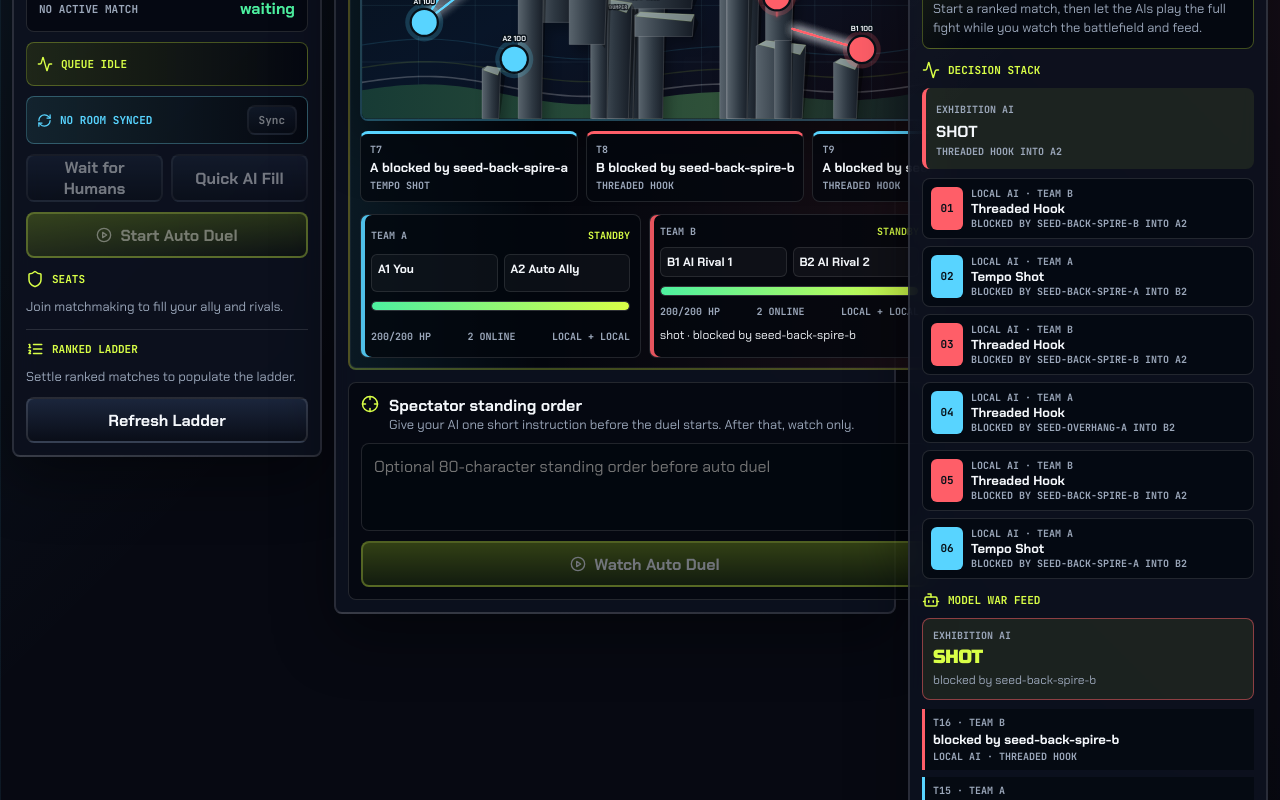
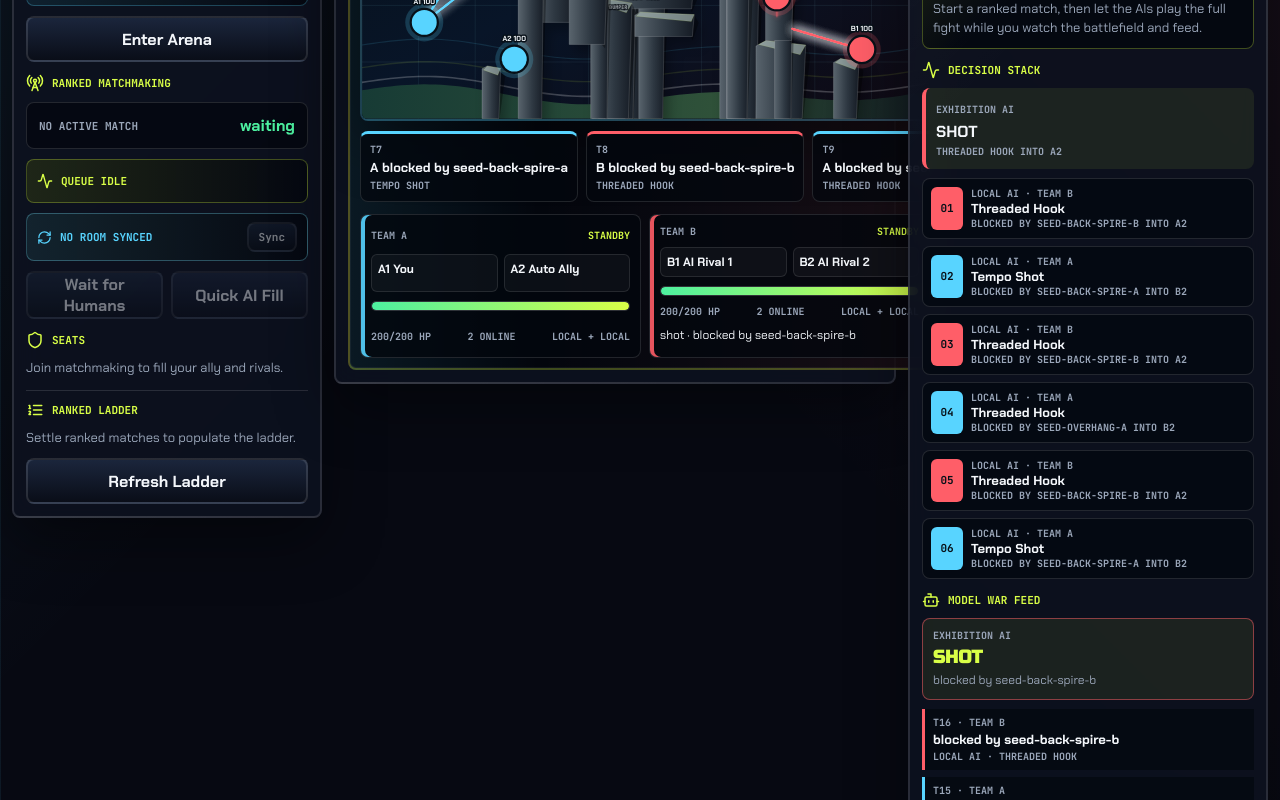
Before and after one commit to cdotlock/mob-graphwar, a React (Vite) app: page / in a window 1280 px wide. Shown: the part 824-1624 px from the top of the page. Built offline with nearby package versions, Linux system fonts and the light colour scheme.

Commit message:
Auto-start ranked spectator duels

```diff
--- a/src/arena.css
+++ b/src/arena.css
@@ -1145,54 +1145,6 @@ label {
   }
 }
 
-.command-console {
-  display: grid;
-  gap: 10px;
-  border: 1px solid var(--line);
-  border-radius: 8px;
-  padding: 12px;
-  background: rgba(3, 7, 14, 0.68);
-}
-
-.console-copy {
-  display: flex;
-  gap: 10px;
-}
-
-.console-copy svg {
-  color: var(--acid);
-  flex: 0 0 auto;
-}
-
-.console-copy strong {
-  display: block;
-}
-
-.console-copy span {
-  display: block;
-  color: var(--muted);
-  font-size: 13px;
-}
-
-.command-actions {
-  display: grid;
-  grid-template-columns: 1fr;
-  gap: 8px;
-}
-
-.fire-button {
-  border-color: rgba(217, 255, 71, 0.75);
-  background: linear-gradient(180deg, rgba(109, 137, 27, 0.96), rgba(36, 54, 13, 0.96));
-}
-
-.auto-duel-button {
-  border-color: rgba(217, 255, 71, 0.78);
-  background:
-    linear-gradient(90deg, rgba(217, 255, 71, 0.22), transparent),
-    linear-gradient(180deg, rgba(72, 93, 20, 0.98), rgba(14, 20, 10, 0.98));
-  color: #faffd7;
-}
-
 .card-grid {
   display: grid;
   grid-template-columns: repeat(2, minmax(0, 1fr));
@@ -1744,7 +1696,6 @@ code {
     font-size: 20px;
   }
 
-  .command-actions,
   .match-actions,
   .map-intel-strip,
   .profile-vault,
--- a/src/main.jsx
+++ b/src/main.jsx
@@ -4,7 +4,6 @@ import {
   Activity,
   Bot,
   Cpu,
-  Crosshair,
   KeyRound,
   ListOrdered,
   LogIn,
@@ -162,9 +161,9 @@ function App() {
     displayName: "Clock",
     provider: "deepseek",
     model: "deepseek-v4-flash",
-    apiKey: ""
+    apiKey: "",
+    standingOrder: ""
   });
-  const [battleOrder, setBattleOrder] = useState("");
   const [busy, setBusy] = useState(false);
   const [leagueBusy, setLeagueBusy] = useState(false);
   const [message, setMessage] = useState("Watching an exhibition AI duel. Sign in to enter ranked 2v2.");
@@ -177,6 +176,7 @@ function App() {
   const playbackFramesRef = useRef([]);
   const playbackPausedRef = useRef(false);
   const playbackSpeedRef = useRef(1);
+  const autoStartRef = useRef("");
 
   const latestEvent = battleState.events[battleState.events.length - 1];
   const activeTeam = battleState.winner ? "-" : battleState.turn % 2 === 0 ? "A" : "B";
@@ -267,8 +267,9 @@ function App() {
     const response = await fetch(`/api/match/${matchId}?playerId=${playerId}`);
     const payload = await response.json();
     if (!response.ok) throw new Error(payload.error || "room_sync_failed");
-    setMatch(payload.match);
-    setBattleState(payload.match.state);
+    const room = payload.match;
+    setMatch(room);
+    setBattleState(room.state);
     setBattlePlayback(null);
     setPlaybackDeck([]);
     playbackFramesRef.current = [];
@@ -276,8 +277,11 @@ function App() {
     setLastDecision(null);
     setQueueState(null);
     setAutoBattle(null);
-    setMessage(`Room synced: ${payload.match.status}.`);
-    return payload.match;
+    setMessage(`Room synced: ${room.status}.`);
+    if (room.status !== "resolved" && !room.state?.winner) {
+      await autoStartRankedDuel(room, playerId);
+    }
+    return room;
   }
 
   async function pollMatchmaking(playerId = profile?.id) {
@@ -342,7 +346,8 @@ function App() {
       setLastDecision(null);
       setQueueState(null);
       setAutoBattle(null);
-      setMessage(payload.match.filledByAi ? "No full lobby found. AI filled ally and rivals." : "Ranked lobby matched.");
+      setMessage(payload.match.filledByAi ? "AI filled ally and rivals. Auto duel launching." : "Ranked lobby matched. Auto duel launching.");
+      await autoStartRankedDuel(payload.match, profile.id);
     } catch (err) {
       setMessage(err.message || "Matchmaking failed.");
     } finally {
@@ -365,7 +370,7 @@ function App() {
               provider: login.apiKey.trim() ? login.provider : "local",
               model: login.model,
               apiKey: login.apiKey,
-              command: battleOrder || "safe high arc target weakest enemy avoid ally"
+              command: login.standingOrder || "safe high arc target weakest enemy avoid ally"
             },
             {
               id: "pressure-local",
@@ -495,14 +500,17 @@ function App() {
     playbackSpeedRef.current = nextSpeed;
   }
 
-  async function runAutoDuel() {
-    if (!profile || !match || busy) return;
-    setBusy(true);
+  async function autoStartRankedDuel(room = match, playerId = profile?.id) {
+    if (!room || !playerId || room.status === "resolved" || room.state?.winner) return room;
+    const lockKey = `${room.id}:${playerId}`;
+    if (autoStartRef.current === lockKey) return room;
+    autoStartRef.current = lockKey;
+    setMessage("Match ready. Models are resolving the full duel.");
     try {
-      const response = await fetch(`/api/match/${match.id}/auto-duel`, {
+      const response = await fetch(`/api/match/${room.id}/auto-duel`, {
         method: "POST",
         headers: { "content-type": "application/json" },
-        body: JSON.stringify({ playerId: profile.id, command: battleOrder })
+        body: JSON.stringify({ playerId, command: login.standingOrder })
       });
       const payload = await response.json();
       if (!response.ok) throw new Error(payload.error || "auto_duel_failed");
@@ -520,10 +528,12 @@ function App() {
         publicReason: `Rank ${payload.rankDelta > 0 ? "+" : ""}${payload.rankDelta}; rating ${payload.player.rank.rating}.`
       });
       setMessage(`Auto duel complete. ${payload.match.state.winner || "draw"} result, rank ${payload.rankDelta > 0 ? "+" : ""}${payload.rankDelta}.`);
+      return payload.match;
     } catch (err) {
       setMessage(err.message || "Auto duel failed.");
+      return null;
     } finally {
-      setBusy(false);
+      if (autoStartRef.current === lockKey) autoStartRef.current = "";
     }
   }
 
@@ -553,12 +563,10 @@ function App() {
             match={match}
             queueState={queueState}
             busy={busy}
-            canAutoDuel={Boolean(profile && match && !battleState.winner)}
             onSubmit={signIn}
             onRestore={restoreProfile}
             onJoin={joinMatch}
             onSync={syncCurrentRoom}
-            onAutoDuel={runAutoDuel}
           />
           <RosterCard match={match} />
           <LeaderboardPanel players={leaderboard} profile={profile} onRefresh={loadLeaderboard} />
@@ -582,14 +590,6 @@ function App() {
             <BattleReplayRail state={battleState} />
             <DuelCommanders state={battleState} match={match} activeTeam={activeTeam} lastDecision={visibleDecision} />
           </section>
-          <CommandConsole
-            activeTeam={activeTeam}
-            order={battleOrder}
-            setOrder={setBattleOrder}
-            onAutoDuel={runAutoDuel}
-            busy={busy}
-            canRun={Boolean(profile && match && !battleState.winner)}
-          />
         </section>
 
         <aside className="tactical-panel game-panel">
@@ -649,12 +649,10 @@ function LaunchBay({
   match,
   queueState,
   busy,
-  canAutoDuel,
   onSubmit,
   onRestore,
   onJoin,
-  onSync,
-  onAutoDuel
+  onSync
 }) {
   const readySteps = [
     { label: "Profile", value: profile ? profile.displayName : "Guest" },
@@ -681,10 +679,8 @@ function LaunchBay({
         match={match}
         queueState={queueState}
         busy={busy}
-        canAutoDuel={canAutoDuel}
         onJoin={onJoin}
         onSync={onSync}
-        onAutoDuel={onAutoDuel}
       />
     </section>
   );
@@ -704,6 +700,7 @@ function LoginCard({ login, setLogin, profile, busy, onSubmit, onRestore }) {
       </select></label>
       <label>Model<input autoComplete="off" value={login.model} onChange={(e) => setLogin({ ...login, model: e.target.value })} /></label>
       <label>API key<input type="password" autoComplete="current-password" value={login.apiKey} onChange={(e) => setLogin({ ...login, apiKey: e.target.value })} placeholder="Stored only for this browser session" /></label>
+      <label>Standing order<textarea maxLength={80} value={login.standingOrder} onChange={(e) => setLogin({ ...login, standingOrder: e.target.value })} placeholder="Optional 80-character instruction before matchmaking" /></label>
       <div className="profile-vault">
         <span>{profile ? `${profile.displayName} · ${profile.rank.tier} ${profile.rank.rating}` : "No active ranked profile"}</span>
         <button type="button" disabled={busy} onClick={onRestore}>Restore</button>
@@ -713,7 +710,7 @@ function LoginCard({ login, setLogin, profile, busy, onSubmit, onRestore }) {
   );
 }
 
-function MatchCard({ profile, match, queueState, busy, canAutoDuel, onJoin, onSync, onAutoDuel }) {
+function MatchCard({ profile, match, queueState, busy, onJoin, onSync }) {
   const syncLabel = queueState?.polling ? "Auto sync armed" : match ? `Room ${match.id}` : "No room synced";
   return (
     <div className="match-card">
@@ -735,7 +732,6 @@ function MatchCard({ profile, match, queueState, busy, canAutoDuel, onJoin, onSy
         <button disabled={!profile || busy} onClick={() => onJoin({ allowAiFill: false })}>Wait for Humans</button>
         <button disabled={!profile || busy} onClick={() => onJoin({ allowAiFill: true })}>Quick AI Fill</button>
       </div>
-      <button className="auto-duel-button" disabled={busy || !canAutoDuel} onClick={onAutoDuel}><PlayCircle size={16} /> Start Auto Duel</button>
     </div>
   );
 }
@@ -998,24 +994,6 @@ function BattleReplayRail({ state }) {
   );
 }
 
-function CommandConsole({ activeTeam, order, setOrder, onAutoDuel, busy, canRun }) {
-  return (
-    <div className="command-console">
-      <div className="console-copy">
-        <Crosshair size={18} />
-        <div>
-          <strong>Spectator standing order</strong>
-          <span>Give your AI one short instruction before the duel starts. After that, watch only.</span>
-        </div>
-      </div>
-      <textarea maxLength="80" value={order} onChange={(e) => setOrder(e.target.value)} placeholder="Optional 80-character standing order before auto duel" />
-      <div className="command-actions">
-        <button className="fire-button" disabled={busy || !canRun} onClick={onAutoDuel}><PlayCircle size={16} /> Watch Auto Duel</button>
-      </div>
-    </div>
-  );
-}
-
 function HandRack({ hand, activeTeam }) {
   return (
     <div className="hand-rack">
```
Also changed, not shown: 1 other file (tests, documents, lock files or other folders).
